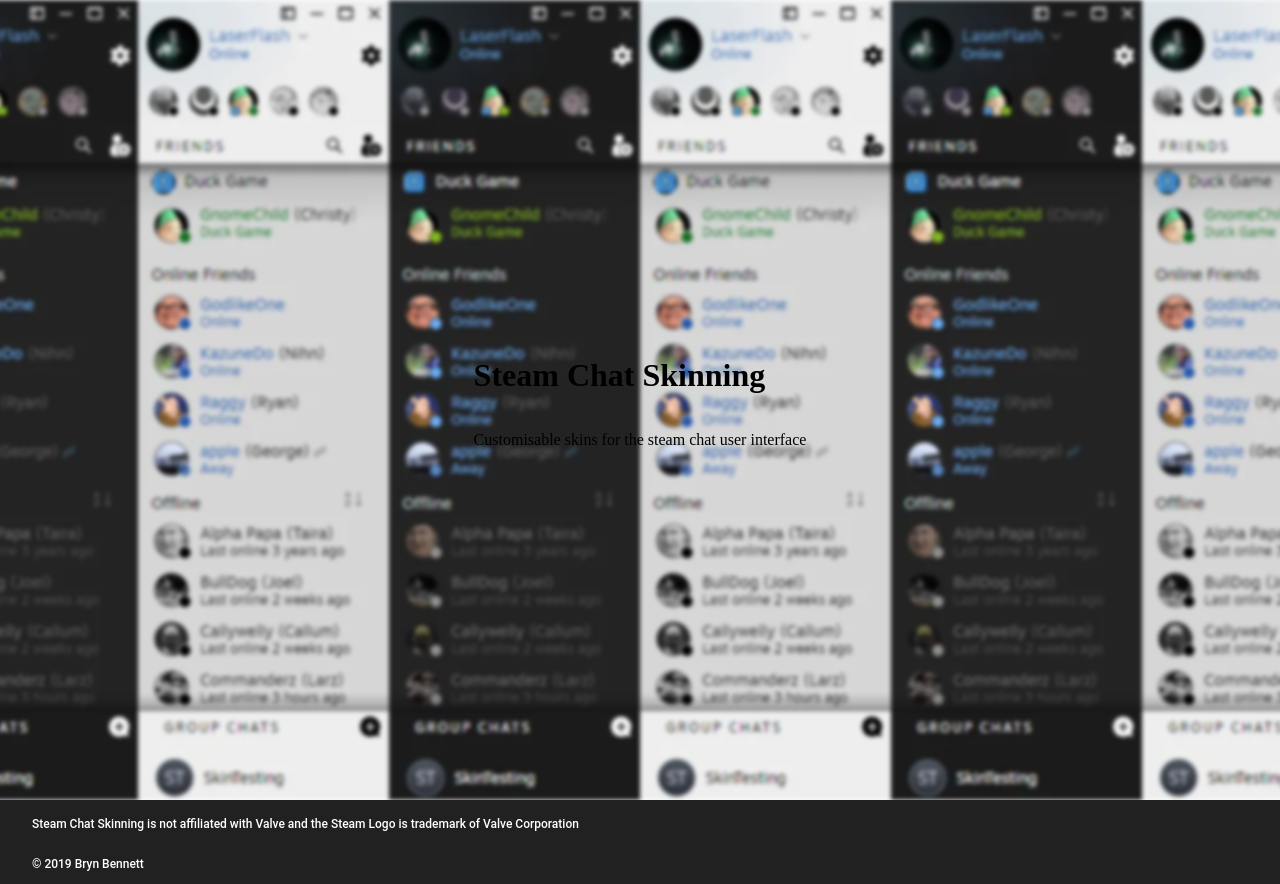
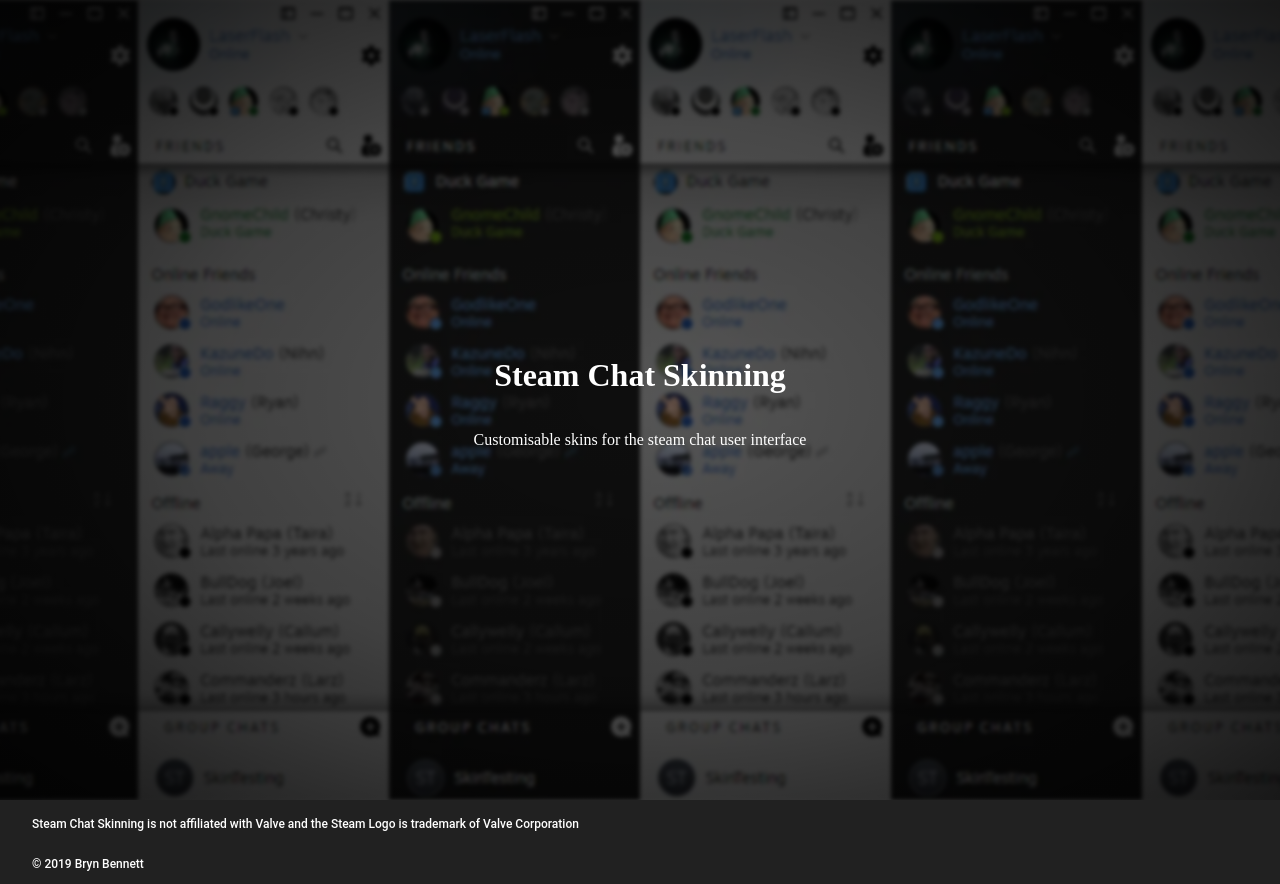
Before and after one commit to LaserFlash/steam-chat-skin-website, an Angular app: page / in a window 1280 px wide. Built offline with nearby package versions, Linux system fonts and the light colour scheme.

Commit message:
Readability of title area: darken background and white text

```diff
--- a/src/app/skin-examples/skin-examples.component.css
+++ b/src/app/skin-examples/skin-examples.component.css
@@ -25,14 +25,20 @@
 }
 
 .stacked {
+  width: 100%;
   height: 100%;
   position: absolute;
   display: flex;
   justify-content: center;
   align-items: center;
+  background-image: radial-gradient(rgba(0,0,0,0.6), rgba(0,0,0,0.7), rgba(0,0,0,0.9));
 }
 
 .landingText {
+  width: 100%;
   display: flex;
   flex-direction: column;
+  vertical-align: middle;
+  text-align: center;
+  color: white;
 }
```
